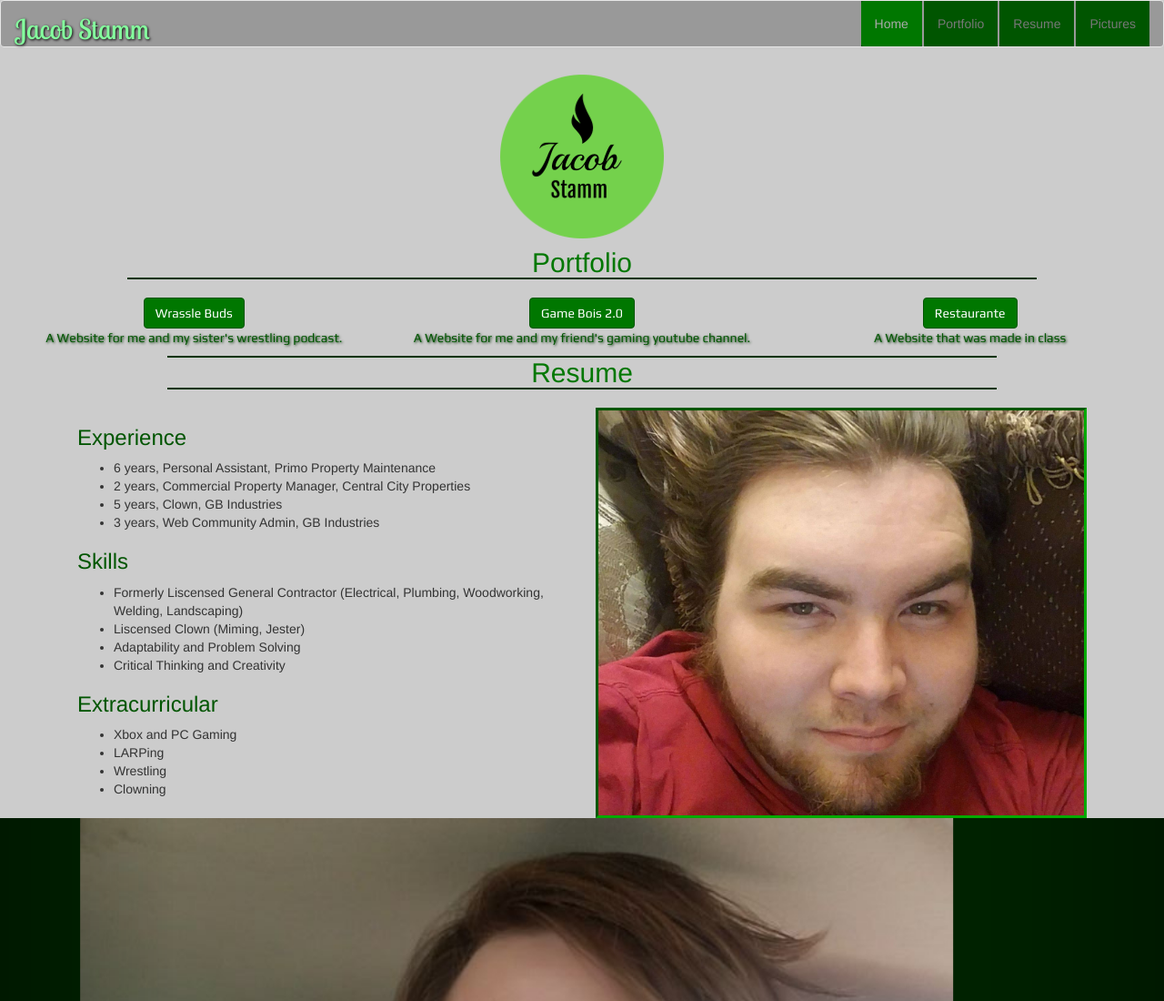
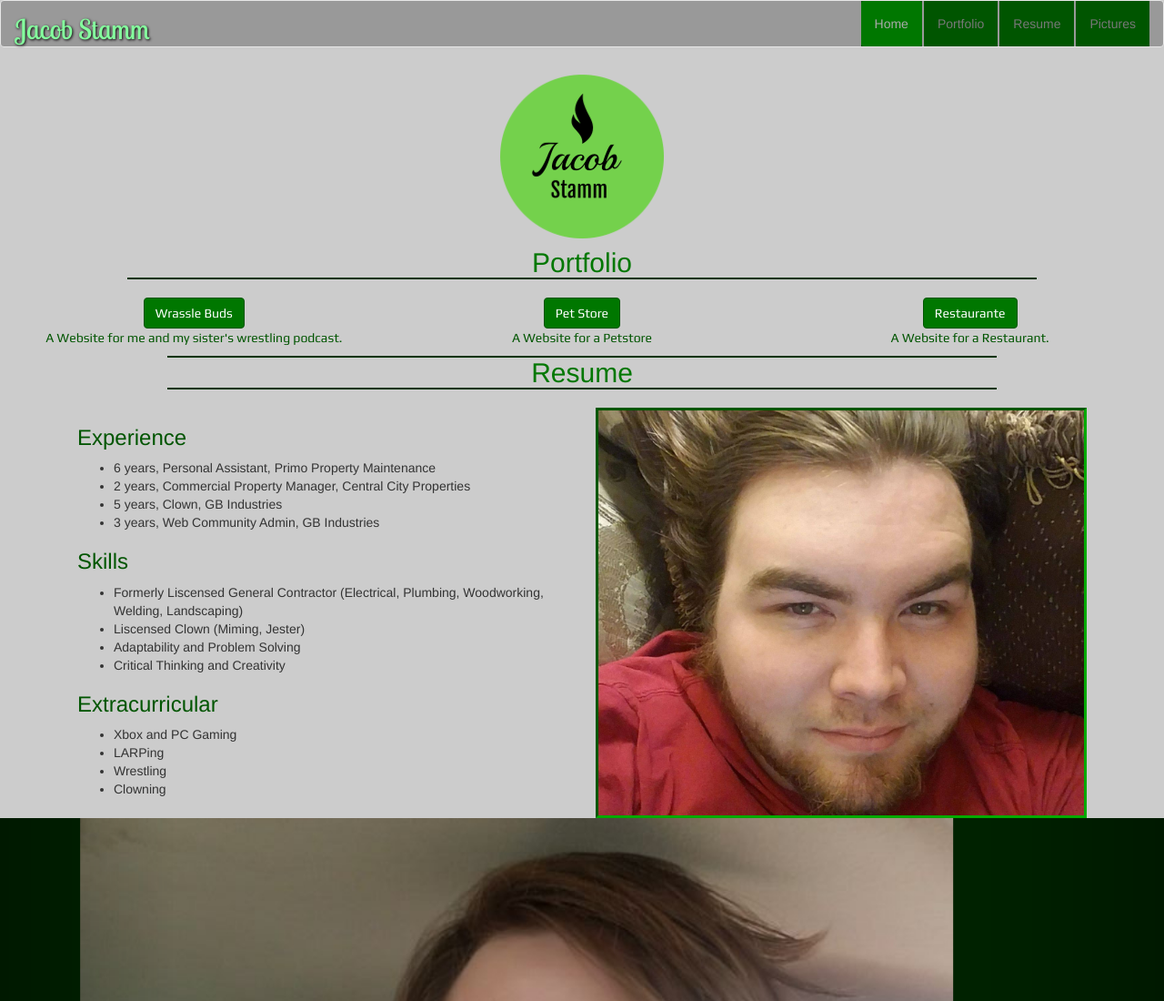
Before and after one commit to stammj27/portfolio, a plain HTML site: page index.html in a window 1280 px wide. Shown: the top 1100 px of the page at 91% size. Drawn offline with nearby package versions, Linux system fonts and the light colour scheme.

Commit message:
styled footer, changed second link name, in portfolio.

```diff
--- a/css/styles.css
+++ b/css/styles.css
@@ -57,7 +57,6 @@ nav h1 {
     font-family:"Play", sans-serif;
     text-align: center;
     color: #050;
-    text-shadow: 1px 1px 3px #030;
 }
 /* Resume */
 #resume h2 {
--- a/index.html
+++ b/index.html
@@ -45,13 +45,13 @@
       <h2 class="text-center partial-border">Portfolio</h2>
         <div class="row">
             <div class="col-xs-12 col-sm-4"><a href="#"><div class="text-center"><button class="btn btn-primary">Wrassle Buds</button></div></a></div>
-            <div class="col-xs-12 col-sm-4"><a href="#"><div class="text-center"><button class="btn btn-primary">Game Bois 2.0</button></div></a></div>
+            <div class="col-xs-12 col-sm-4"><a href="#"><div class="text-center"><button class="btn btn-primary">Pet Store</button></div></a></div>
             <div class="col-xs-12 col-sm-4"><a href="#"><div class="text-center"><button class="btn btn-primary">Restaurante</button></div></a></div>
         </div>
         <div class="row">
             <div class="col-xs-12 col-sm-4"><p>A Website for me and my sister's wrestling podcast.</p></div>
-            <div class="col-xs-12 col-sm-4"><p>A Website for me and my friend's gaming youtube channel.</p></div>
-            <div class="col-xs-12 col-sm-4"><p>A Website that was made in class</p></div>
+            <div class="col-xs-12 col-sm-4"><p>A Website for a Petstore</p></div>
+            <div class="col-xs-12 col-sm-4"><p>A Website for a Restaurant.</p></div>
         </div>
     </div>    <!-- End of Web Design Portfolio -->
     <!-- Beginning of Resume -->
```
